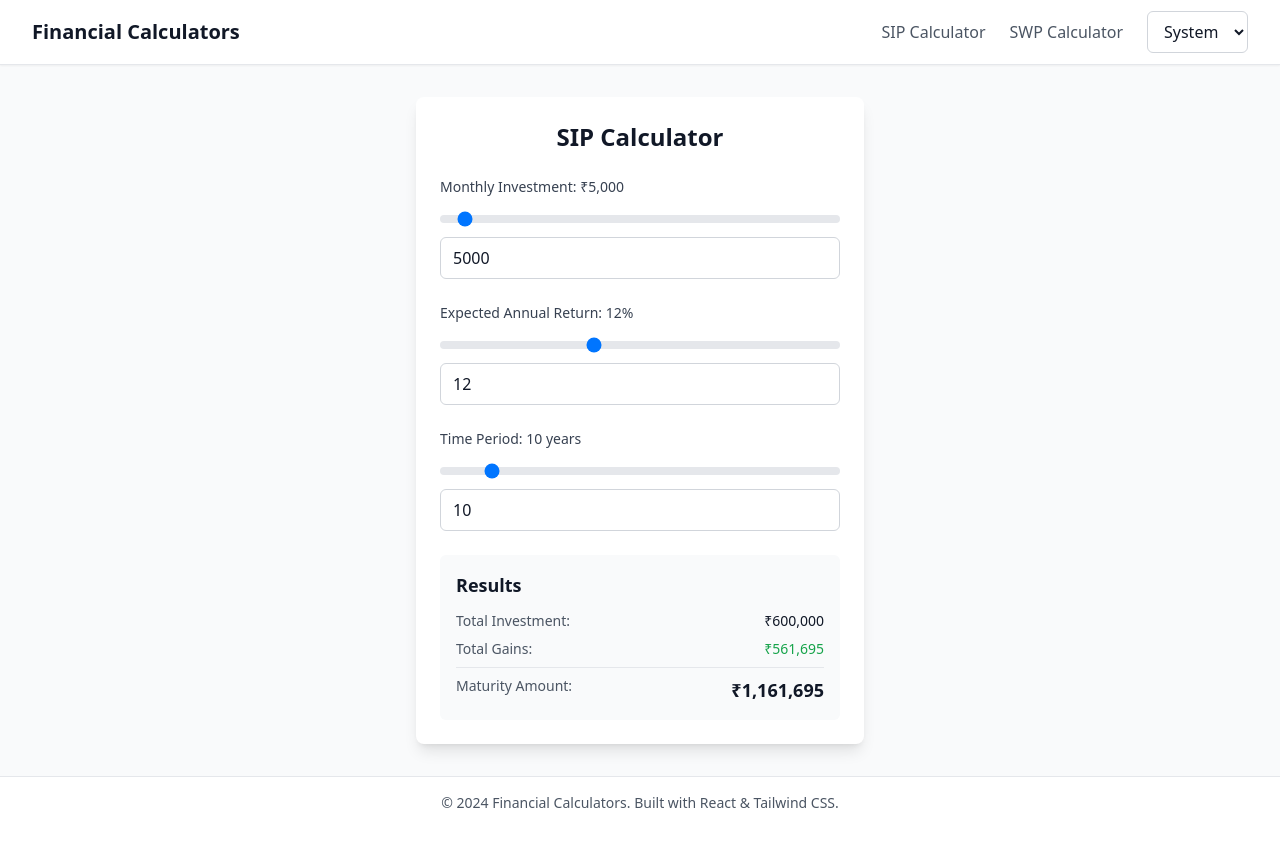
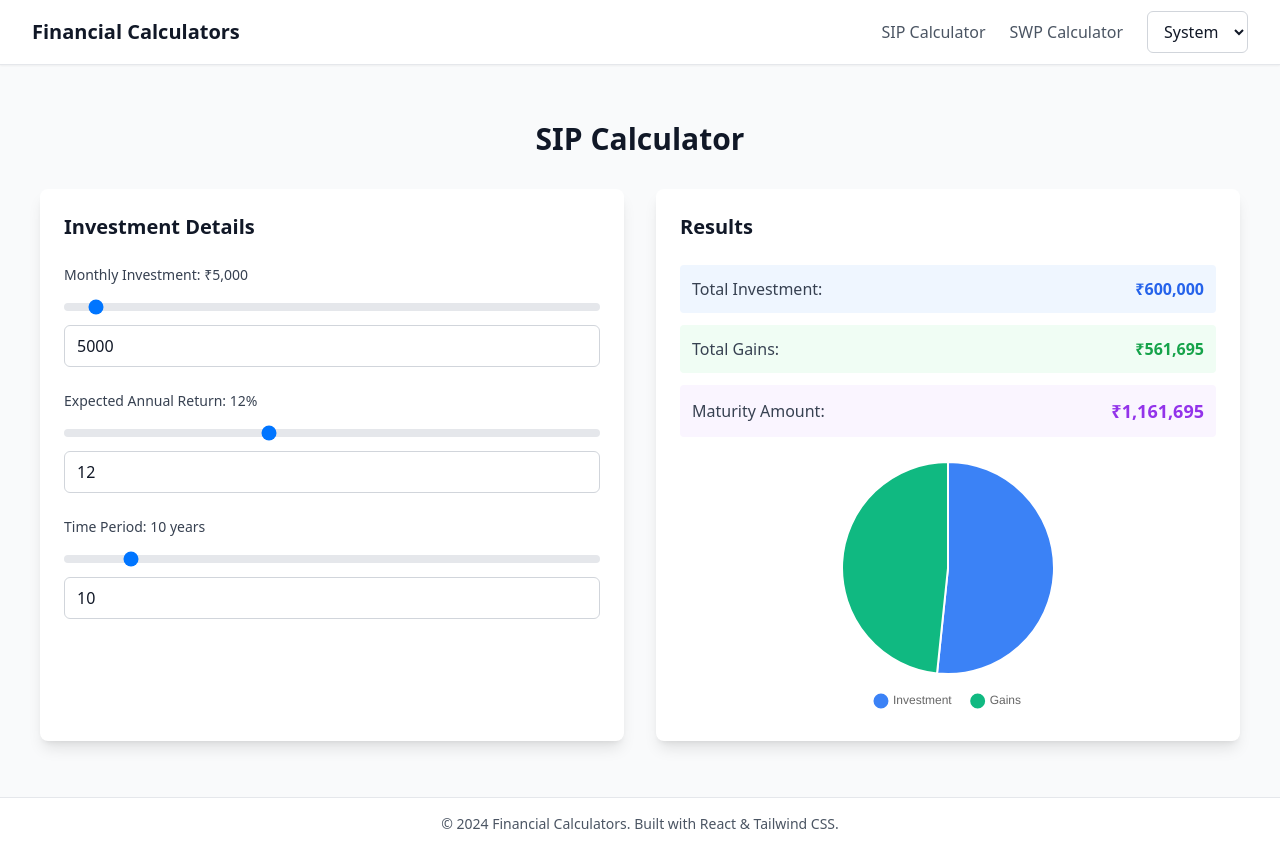
Before and after one commit to supriyakundu99/financial-calculators, a React (Vite) app: page /sip in a window 1280 px wide. Before the commit the page ends 829 px from the top, so only its background shows below. Built offline with nearby package versions, Linux system fonts and the light colour scheme.

Commit message:
Sip Calculator Pie Implemented

```diff
--- a/package.json
+++ b/package.json
@@ -11,7 +11,9 @@
   },
   "dependencies": {
     "@types/react-router-dom": "^5.3.3",
+    "chart.js": "^4.5.0",
     "react": "^19.1.1",
+    "react-chartjs-2": "^5.3.0",
     "react-dom": "^19.1.1",
     "react-router-dom": "^7.8.2"
   },
--- a/src/components/SIPCalculator.tsx
+++ b/src/components/SIPCalculator.tsx
@@ -1,4 +1,13 @@
 import { useState, useEffect } from 'react';
+import { Pie } from 'react-chartjs-2';
+import {
+  Chart as ChartJS,
+  ArcElement,
+  Tooltip,
+  Legend,
+} from 'chart.js';
+
+ChartJS.register(ArcElement, Tooltip, Legend);
 
 export default function SIPCalculator() {
   const [monthlyInvestment, setMonthlyInvestment] = useState('5000');
@@ -32,8 +41,13 @@ export default function SIPCalculator() {
   }, [monthlyInvestment, annualReturn, timePeriod]);
 
   return (
-    <div className="bg-white dark:bg-gray-800 rounded-lg shadow-lg p-6 max-w-md mx-auto">
-      <h2 className="text-2xl font-bold text-gray-900 dark:text-gray-100 mb-6 text-center">SIP Calculator</h2>
+    <div className="max-w-7xl mx-auto p-6">
+      <h2 className="text-3xl font-bold text-gray-900 dark:text-gray-100 mb-8 text-center">SIP Calculator</h2>
+
+      <div className="grid grid-cols-1 lg:grid-cols-2 gap-8">
+        {/* Calculator Inputs */}
+        <div className="bg-white dark:bg-gray-800 rounded-lg shadow-lg p-6">
+          <h3 className="text-xl font-semibold text-gray-900 dark:text-gray-100 mb-6">Investment Details</h3>
 
           <div className="space-y-6">
             <div>
@@ -100,26 +114,68 @@ export default function SIPCalculator() {
               />
             </div>
           </div>
+        </div>
 
-      {result && (
-        <div className="mt-6 p-4 bg-gray-50 dark:bg-gray-700 rounded-md">
-          <h3 className="text-lg font-semibold text-gray-900 dark:text-gray-100 mb-3">Results</h3>
-          <div className="space-y-2 text-sm">
-            <div className="flex justify-between">
-              <span className="text-gray-600 dark:text-gray-400">Total Investment:</span>
-              <span className="font-medium text-gray-900 dark:text-gray-100">₹{result.totalInvestment.toLocaleString()}</span>
+        {/* Results with Pie Chart */}
+        <div className="bg-white dark:bg-gray-800 rounded-lg shadow-lg p-6">
+          <h3 className="text-xl font-semibold text-gray-900 dark:text-gray-100 mb-6">Results</h3>
+
+          {result ? (
+            <>
+              <div className="space-y-3 mb-6">
+                <div className="flex justify-between items-center p-3 bg-blue-50 dark:bg-blue-900/20 rounded">
+                  <span className="text-gray-700 dark:text-gray-300">Total Investment:</span>
+                  <span className="font-bold text-blue-600 dark:text-blue-400">₹{result.totalInvestment.toLocaleString()}</span>
                 </div>
-            <div className="flex justify-between">
-              <span className="text-gray-600 dark:text-gray-400">Total Gains:</span>
-              <span className="font-medium text-green-600 dark:text-green-400">₹{result.totalGains.toLocaleString()}</span>
+                <div className="flex justify-between items-center p-3 bg-green-50 dark:bg-green-900/20 rounded">
+                  <span className="text-gray-700 dark:text-gray-300">Total Gains:</span>
+                  <span className="font-bold text-green-600 dark:text-green-400">₹{result.totalGains.toLocaleString()}</span>
                 </div>
-            <div className="flex justify-between border-t pt-2">
-              <span className="text-gray-600 dark:text-gray-400">Maturity Amount:</span>
-              <span className="font-bold text-lg text-gray-900 dark:text-gray-100">₹{result.maturityAmount.toLocaleString()}</span>
+                <div className="flex justify-between items-center p-3 bg-purple-50 dark:bg-purple-900/20 rounded">
+                  <span className="text-gray-700 dark:text-gray-300">Maturity Amount:</span>
+                  <span className="font-bold text-lg text-purple-600 dark:text-purple-400">₹{result.maturityAmount.toLocaleString()}</span>
+                </div>
+              </div>
+
+              <div className="h-64">
+                <Pie
+                  data={{
+                    labels: ['Investment', 'Gains'],
+                    datasets: [{
+                      data: [result.totalInvestment, result.totalGains],
+                      backgroundColor: ['#3b82f6', '#10b981'],
+                      borderWidth: 2,
+                      borderColor: '#ffffff',
+                    }]
+                  }}
+                  options={{
+                    responsive: true,
+                    maintainAspectRatio: false,
+                    plugins: {
+                      legend: {
+                        position: 'bottom',
+                        labels: {
+                          padding: 20,
+                          usePointStyle: true,
+                        }
+                      },
+                      tooltip: {
+                        callbacks: {
+                          label: (context: any) => `${context.label}: ₹${context.parsed.toLocaleString()}`
+                        }
+                      }
+                    }
+                  }}
+                />
+              </div>
+            </>
+          ) : (
+            <div className="text-center text-gray-500 dark:text-gray-400 py-12">
+              Enter valid investment details to see results
+            </div>
+          )}
         </div>
       </div>
     </div>
-      )}
-    </div>
   );
 }
--- a/src/pages/SIPPage.tsx
+++ b/src/pages/SIPPage.tsx
@@ -3,7 +3,7 @@ import SIPCalculator from '../components/SIPCalculator';
 export default function SIPPage() {
   return (
     <div className="container mx-auto px-4 py-8">
-      <div className="max-w-md mx-auto">
+      <div className="mx-auto">
         <SIPCalculator />
       </div>
     </div>
```
Also changed, not shown: 1 other file (tests, documents, lock files or other folders). Lines whose indentation alone changed are shown as unchanged.
